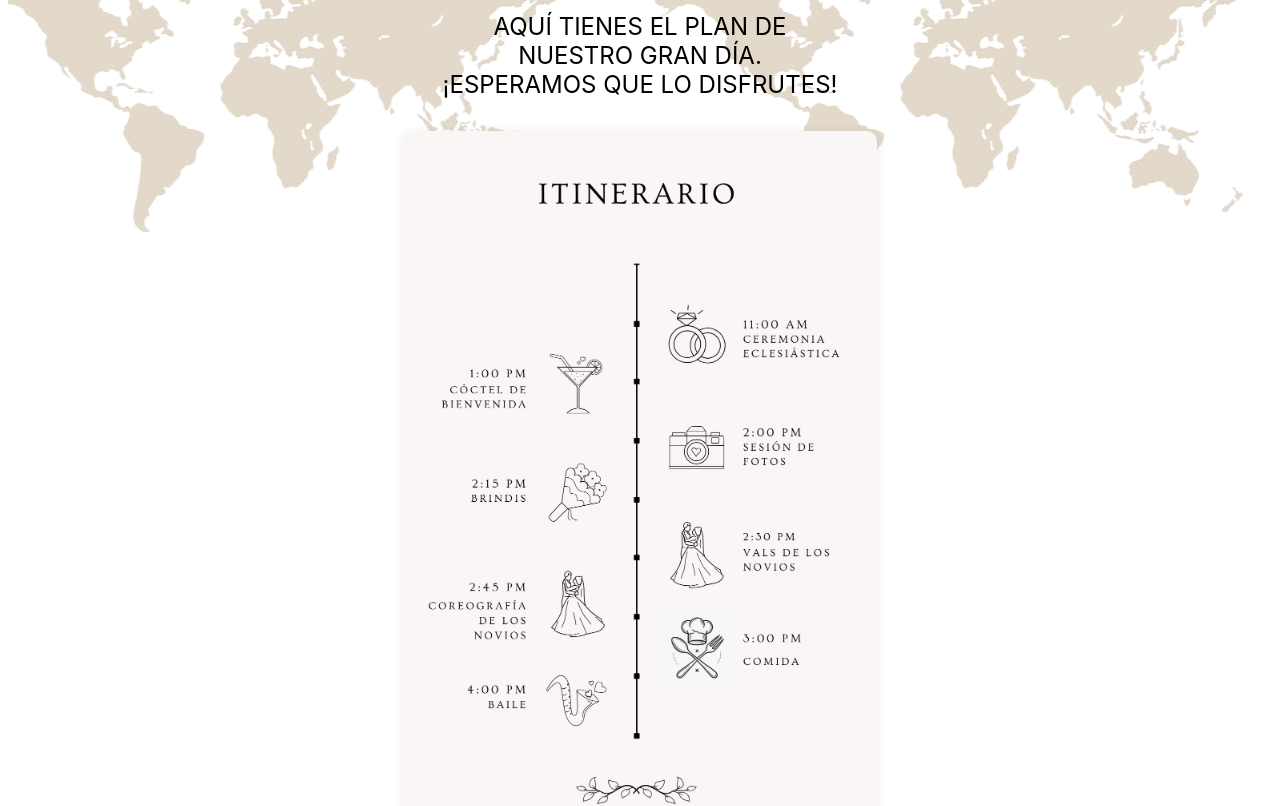
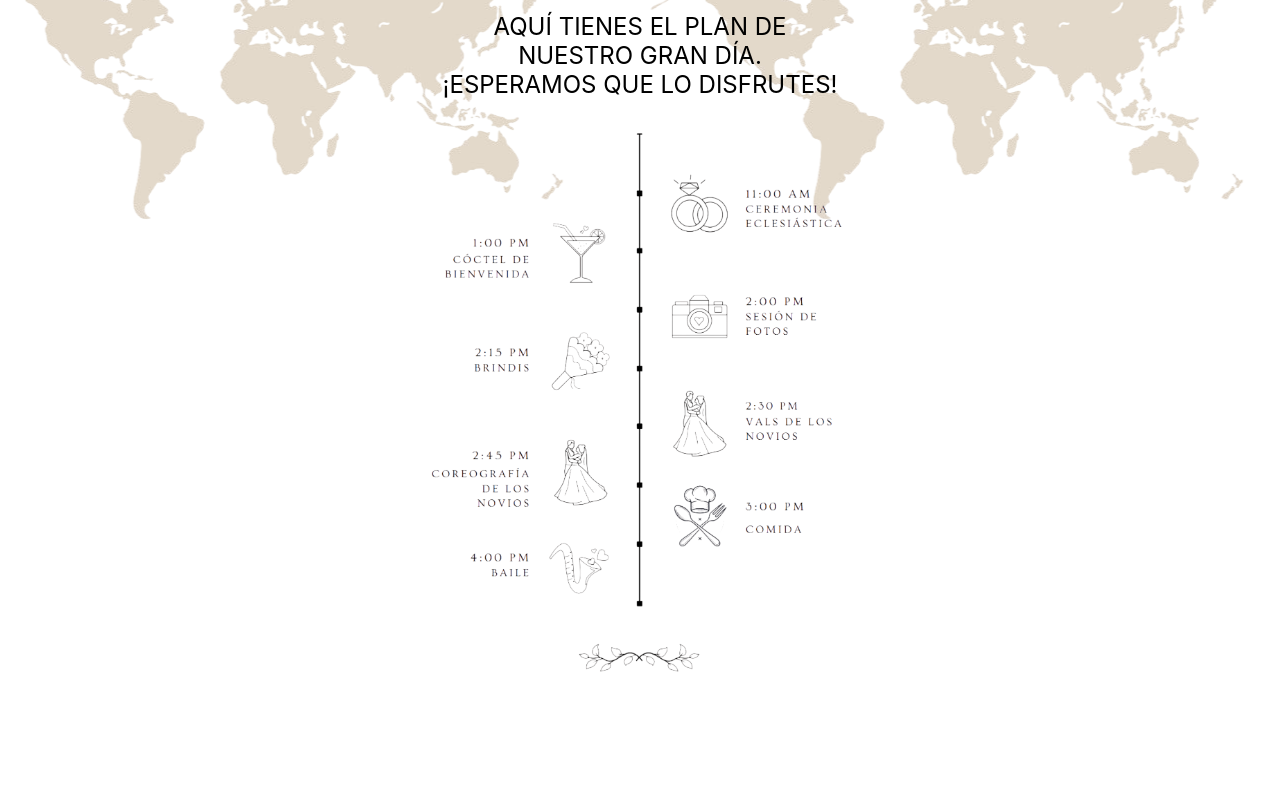
Before and after one commit to CristopherVanegas/BodaNicoleRo, a React (Vite) app in the folder boda_nicole_ro/: page / in a window 1280 px wide. Shown: the part 5560-6366 px from the top of the page. Built offline with nearby package versions, Linux system fonts and the light colour scheme; the HTML template or start-up script is replaced by a standard one.

Commit message:
Se agrandó, convirtió a .png la imagen del itinerario.

```diff
--- a/boda_nicole_ro/src/assets/styles/variables.css
+++ b/boda_nicole_ro/src/assets/styles/variables.css
@@ -7,7 +7,7 @@
   --font-title2: 'Dancing Script', cursive;
   --font-simple: 'Montserrat', sans-serif;
   --font-body: 'Libre Baskerville', serif;
-  --color-bg-general: #f8f1fa;
+  --color-bg-general: #f9f7f5;
   --font-allura: 'Allura', cursive;
   --font-cormorant-garamond: 'Cormorant Garamond', serif;
 }
--- a/boda_nicole_ro/src/components/Itinerary/Itinerary.jsx
+++ b/boda_nicole_ro/src/components/Itinerary/Itinerary.jsx
@@ -1,6 +1,6 @@
 import 'react';
 import styles from './Itinerary.module.css';
-import itineraryImage from '../../assets/images/itinerario/Itinerario.jpg'; // Ruta de la imagen en PNG
+import itineraryImage from '../../assets/images/itinerario/Itinerario.png'; // Ruta de la imagen en PNG
 
 const Itinerary = () => {
   return (
--- a/boda_nicole_ro/src/components/Itinerary/Itinerary.module.css
+++ b/boda_nicole_ro/src/components/Itinerary/Itinerary.module.css
@@ -81,10 +81,11 @@
 }
 
 .itineraryImage {
+  z-index: 0;
   width: 100%;
   height: auto;
   border-radius: 10px;
-  box-shadow: 0 2px 10px rgba(0, 0, 0, 0.1);
+  /* box-shadow: 0 2px 10px rgba(0, 0, 0, 0.1); */
 }
 
 /* 📌 Ajuste para pantallas grandes (PC, portátiles) */
```
Also changed, not shown: boda_nicole_ro/src/assets/images/itinerario/Itinerario.jpg (deleted), boda_nicole_ro/src/assets/images/itinerario/Itinerario.png (added).
